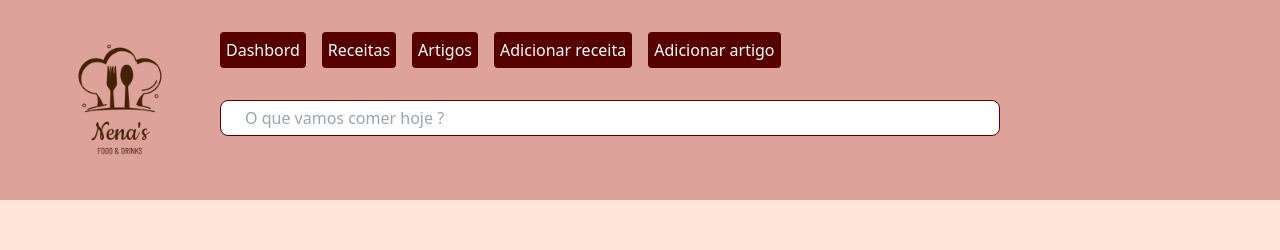
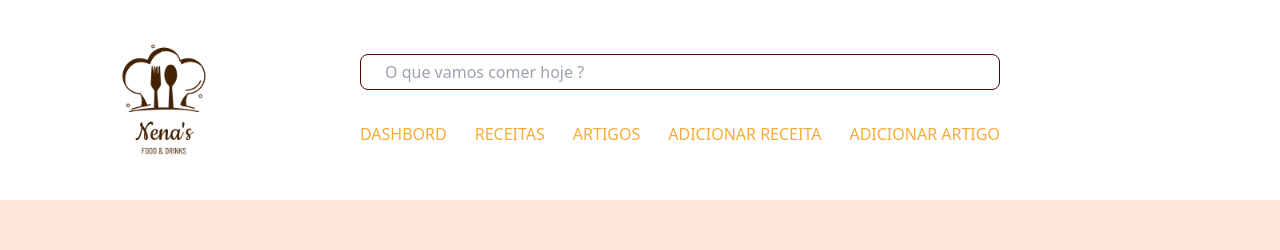
Before and after one commit to SinaraMoura/nenaskitchen, a Next.js app: page / in a window 1280 px wide. Shown: the top 250 px of the page. Built offline with nearby package versions, Linux system fonts and the light colour scheme; no server answers.

Commit message:
estilizando o navbar

```diff
--- a/src/app/components/NavBar.tsx
+++ b/src/app/components/NavBar.tsx
@@ -13,18 +13,31 @@ export function NavBar() {
         router.push(`/search?title=${search}`);
     };
     return (
-        <div className=" bg-brown-primary px-5 flex  items-center justify-center sm:items-stretch sm:justify-start">
+        <div className=" bg-scale-gray-1 flex items-center justify-center sm:items-stretch sm:justify-start">
+            <div className="ml-16">
                 <Image
+
                     src="/logo.png"
                     alt="Logo"
                     width={200}
                     height={200}
                 />
+            </div>
 
-            <div className="w-full flex flex-col justify-center">
-                <div className=" flex space-x-4 pb-8">
-                    <div className="flex space-x-4 ">
-                        <ul className="flex space-x-4 ">
+            <div className="w-1/2 ml-24 mr-auto  flex flex-col  justify-center item-center">
+                <form action="" onSubmit={handleSubmit}>
+                    <input
+                        placeholder="O que vamos comer hoje ?"
+                        type="text"
+                        value={search}
+                        className="w-full px-6 py-[5px] bg-white rounded-lg border border-brown-secundary m-auto mb-8"
+                        onChange={(e) => setSearch(e.target.value)}
+                    />
+                </form>
+
+                <div className="w-full flex space-x-4">
+                    <div className="w-full flex space-x-4 ">
+                        <ul className="flex gap-7 ">
                             <NavLink
                                 title="Dashbord"
                                 path="/"
@@ -37,30 +50,19 @@ export function NavBar() {
                                 title="Artigos"
                                 path="/articles"
                             />
-                        </ul>
-                        <ul>
                             <NavLink
                                 title="Adicionar receita"
                                 path="/create-recipe"
                             />
-                        </ul>
-                        <ul>
                             <NavLink
                                 title="Adicionar artigo"
                                 path="/create-article"
                             />
+
+
                         </ul>
                     </div>
                 </div>
-                <form action="" onSubmit={handleSubmit}>
-                    <input
-                        placeholder="O que vamos comer hoje ?"
-                        type="text"
-                        value={search}
-                        className="w-3/4 px-6 py-[5px] bg-white rounded-lg border border-brown-secundary m-auto mb-8"
-                        onChange={(e) => setSearch(e.target.value)}
-                    />
-                </form>
             </div>
 
         </div >
--- a/src/app/components/NavLink.tsx
+++ b/src/app/components/NavLink.tsx
@@ -8,8 +8,8 @@ interface Props {
 
 export default function NavLink({ title, path }: Props) {
     return (
-        <div className='text-white bg-brown-secundary rounded px-1.5 py-1.5' >
-            <Link href={path} >
+        <div >
+            <Link href={path} className='text-color-primary uppercase font-medium'>
                 {title}
             </Link>
         </div>
```
Also changed, not shown: public/logo-eazy.jpeg (added). Lines whose indentation alone changed are shown as unchanged.
